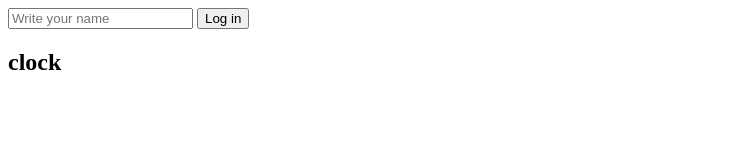
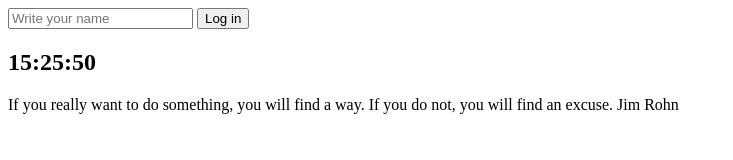
Before and after one commit to Rimsunwoo/Momentum-App, a plain HTML site: page index.html in a window 1280 px wide. Shown: the whole page, without its empty margins (0-733 px from the left). Drawn offline with Linux system fonts and the light colour scheme.

Commit message:
[ADD] random quote 구현

```diff
--- a/index.html
+++ b/index.html
@@ -19,9 +19,14 @@
       <button>Log in</button>
     </form>
     <h1 class="hidden" id="greeting"></h1>
-    <h2 id="clock">clock</h2>
+    <h2 id="clock">0:00:00</h2>
+    <div id="quote">
+      <span></span>
+      <span></span>
+    </div>
     <button id="logout-button" class="hidden">Log out</button>
     <script src="./js/greetings.js"></script>
-    <script src="js/clock.js"></script>
+    <script src="./js/clocks.js"></script>
+    <script src="./js/quotes.js"></script>
   </body>
 </html>
--- a/js/clocks.js
+++ b/js/clocks.js
@@ -2,8 +2,12 @@ const clock = document.querySelector("h2#clock");
 
 function getClock() {
   const date = new Date();
-  clock.innerText = `${date.getHours()}:${date.getMinutes()}:${date.getSeconds()}`;
+  const hours = String(date.getHours()).padStart(2, "0");
+  const minutes = String(date.getMinutes()).padStart(2, "0");
+  const seconds = String(date.getSeconds()).padStart(2, "0");
+  clock.innerText = `${hours}:${minutes}:${seconds}`;
 }
+
 getClock();
 setInterval(getClock, 1000);
 // setTimeout();
--- /dev/null
+++ b/js/quotes.js
@@ -0,0 +1,56 @@
+const quotes = [
+  {
+    quote: "I never dreamed about success, I worked for it",
+    author: "Estee Lauder",
+  },
+  {
+    quote: "Do not try to be original, just try to be good.",
+    author: "Paul Rand",
+  },
+  {
+    quote: "Do not be afraid to give up the good to go for the great",
+    author: "John D. Rockefeller",
+  },
+  {
+    quote:
+      "If you cannot fly then run. If you cannot run, then walk. And if you cannot walk, then crawl, but whatever you do, you have to keep moving forward.",
+    author: "Martin Luther King Jr.",
+  },
+  {
+    quote:
+      "Our greatest weakness lies in giving up. The most certain way to succeed is always to try just one more time.",
+    author: "Thomas Edison",
+  },
+  {
+    quote:
+      "The fastest way to change yourself is to hang out with people who are already the way you want to be",
+    author: "REid Hoffman",
+  },
+  {
+    quote:
+      "Money is like gasoline during a road trip. You do not want to run out of gas on your trip, but you are not doing a tour of gas stations",
+    author: "Tim O Reilly",
+  },
+  {
+    quote:
+      "Some people dream of success, while other people get up every morning and make it happen",
+    author: "Wayne Huizenga",
+  },
+  {
+    quote:
+      "The only thing worse than starting something and falling.. is not starting something",
+    author: "SEth Godin",
+  },
+  {
+    quote:
+      "If you really want to do something, you will find a way. If you do not, you will find an excuse.",
+    author: "Jim Rohn",
+  },
+];
+const quote = document.querySelector("#quote span:first-child");
+const author = document.querySelector("#quote span:last-child");
+
+const todayQuote = quotes[Math.floor(Math.random() * quotes.length)];
+
+quote.innerText = todayQuote.quote;
+author.innerText = todayQuote.author;
```
